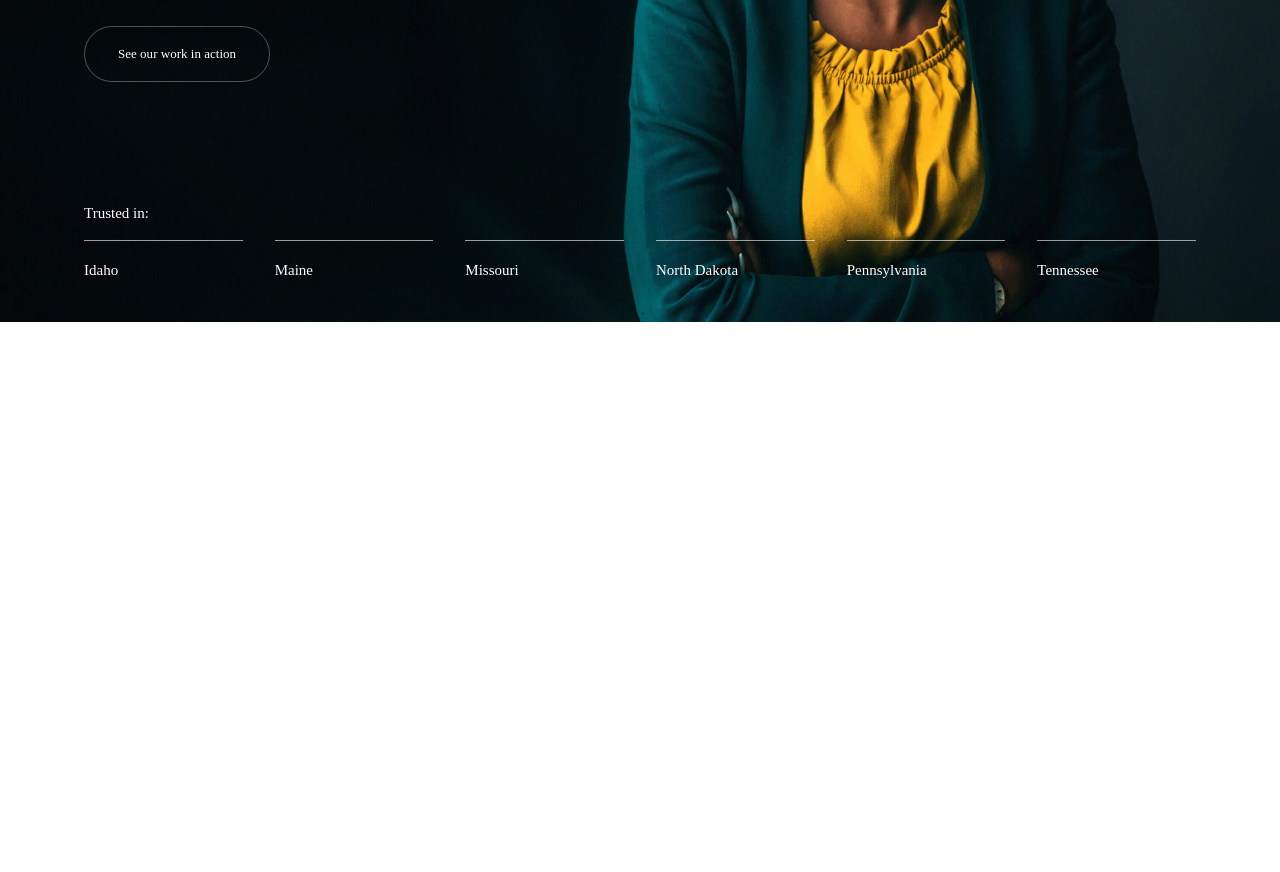
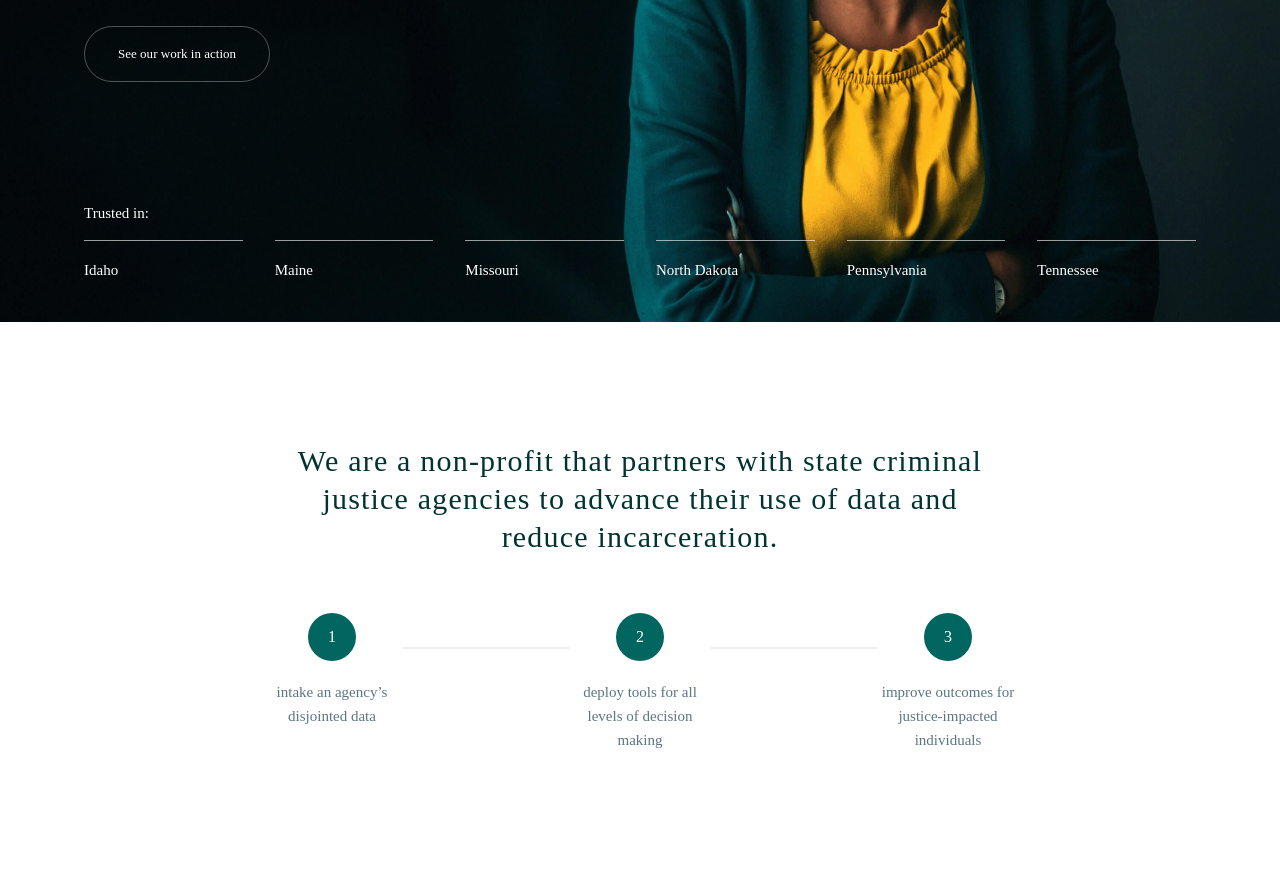
Before and after one commit to Andriikryl/recidiviz-web-lending, a website built with Vite: page index.html in a window 1280 px wide. Shown: the part 454-1326 px from the top of the page. Before the commit the page ends 800 px from the top, so only its background shows below. Built offline with nearby package versions, Linux system fonts and the light colour scheme.

Commit message:
add steps section html / css

```diff
--- a/index.html
+++ b/index.html
@@ -75,6 +75,31 @@
           </div>
         </div>
       </section>
+      <section class="steps">
+        <div class="container">
+          <h2 class="steps__title">
+            We are a non-profit that partners with state criminal justice
+            agencies to advance their use of data and reduce incarceration.
+          </h2>
+          <ul class="steps__list flex">
+            <li class="steps__item">
+              <p class="steps__descr">intake an agency’s disjointed data</p>
+            </li>
+            <li class="steps__item | steps__item--line" aria-hidden="true"></li>
+            <li class="steps__item">
+              <p class="steps__descr">
+                deploy tools for all levels of decision making
+              </p>
+            </li>
+            <li class="steps__item | steps__item--line" aria-hidden="true"></li>
+            <li class="steps__item">
+              <p class="steps__descr">
+                improve outcomes for justice-impacted individuals
+              </p>
+            </li>
+          </ul>
+        </div>
+      </section>
     </main>
 
     <script type="module" src="/main.js"></script>
--- a/style.css
+++ b/style.css
@@ -212,3 +212,98 @@ margin-block-end: 15px;
   margin-top: auto;
   width: 100%;
 }
+
+/*================= steps */
+
+.steps{
+  padding-block-start: 120px;
+  padding-block-end: 120px;
+}
+
+.steps__title{
+  font-family: 'Libre Baskerville';
+  font-style: normal;
+  font-weight: 400;
+  font-size: 30px;
+  line-height: 38px;
+  text-align: center;
+  letter-spacing: 1.2px;
+  color: #003331;
+  max-width: 720px;
+  margin-inline: auto;
+  margin-block-end: 57px;
+}
+
+.steps__list{
+  counter-reset: steps;
+  justify-content: space-between;
+  max-width: 758px;
+  margin-inline: auto;
+}
+
+.steps__item{
+  display: flex;
+  flex-direction: column;
+  align-items: center;
+}
+
+.steps__item::before{
+  counter-increment: steps;
+  content:  counter(steps);
+  display: flex;
+  align-items: center;
+  justify-content: center;
+  width: 48px;
+  height: 48px;
+  border-radius: 100%;
+  -webkit-border-radius: 100%;
+  -moz-border-radius: 100%;
+  -ms-border-radius: 100%;
+  -o-border-radius: 100%;
+  background-color: hsla(176, 100%, 20%, 1);
+  aspect-ratio: 1/1;
+  font-family: 'Public Sans';
+  font-style: normal;
+  font-weight: 400;
+  font-size: 16px;
+  line-height: 30px;
+  text-align: center;
+  color: #FFFFFF;
+  margin-block-end: 19px;
+}
+
+.steps__item--line{
+  position: relative;
+  flex-grow: 1;
+}
+
+.steps__item--line::before{
+  display: none;
+}
+
+.steps__item--line::after{
+  content: "";
+  position: absolute;
+  left: 0;
+  top: 50%;
+  transform: translateY(-50%);
+  -webkit-transform: translateY(-50%);
+  -moz-transform: translateY(-50%);
+  -ms-transform: translateY(-50%);
+  -o-transform: translateY(-50%);
+  width: 100%;
+  height: 1px;
+  background: rgba(53, 83, 98, 0.2);
+  margin-block-start: -35px;
+}
+
+.steps__descr{
+  font-family: 'Public Sans';
+  max-width: 142px;
+  font-style: normal;
+  font-weight: 400;
+  font-size: 15px;
+  line-height: 24px;
+  text-align: center;
+  color: rgba(53, 83, 98, 0.8);
+}
```
